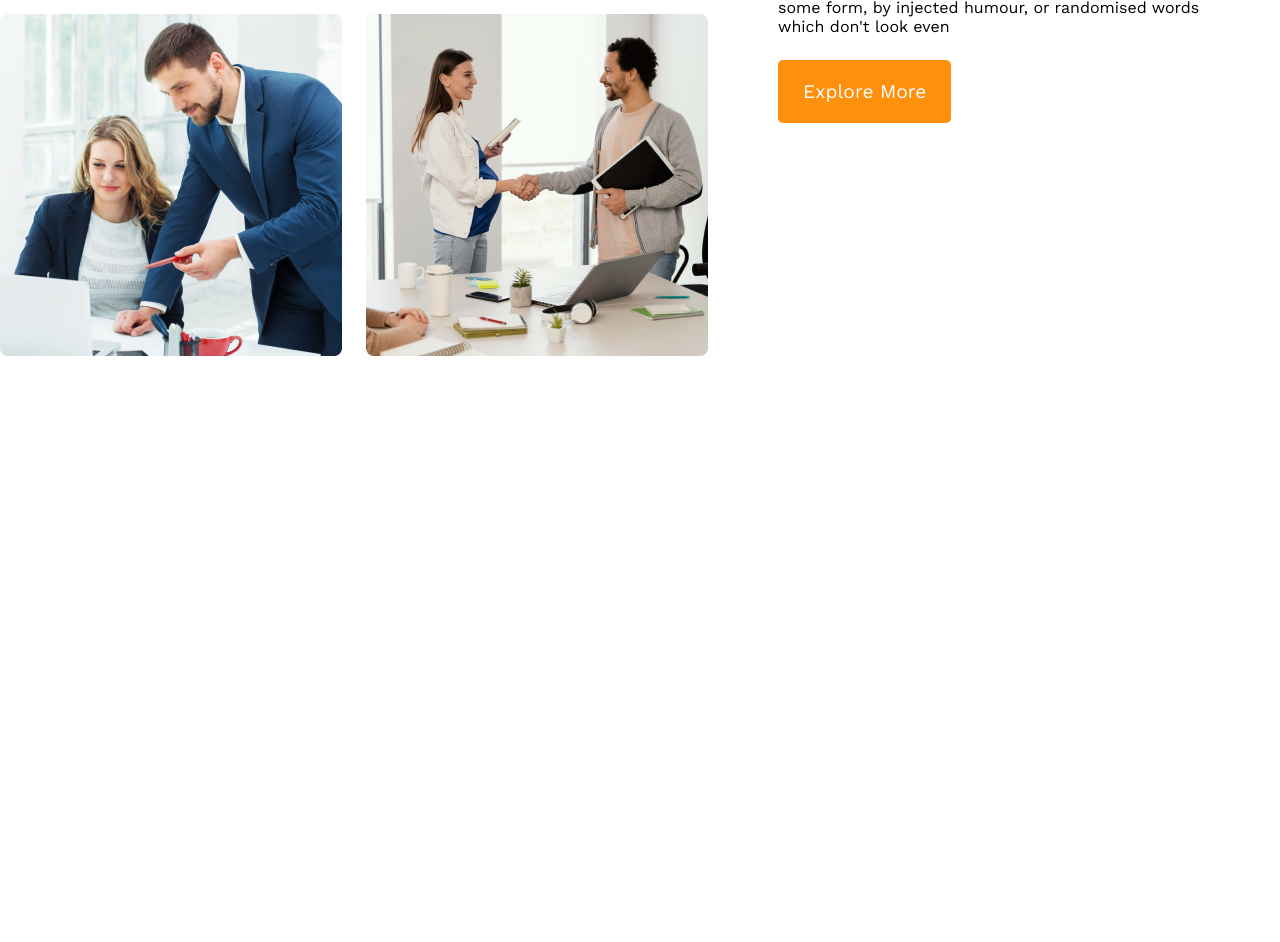
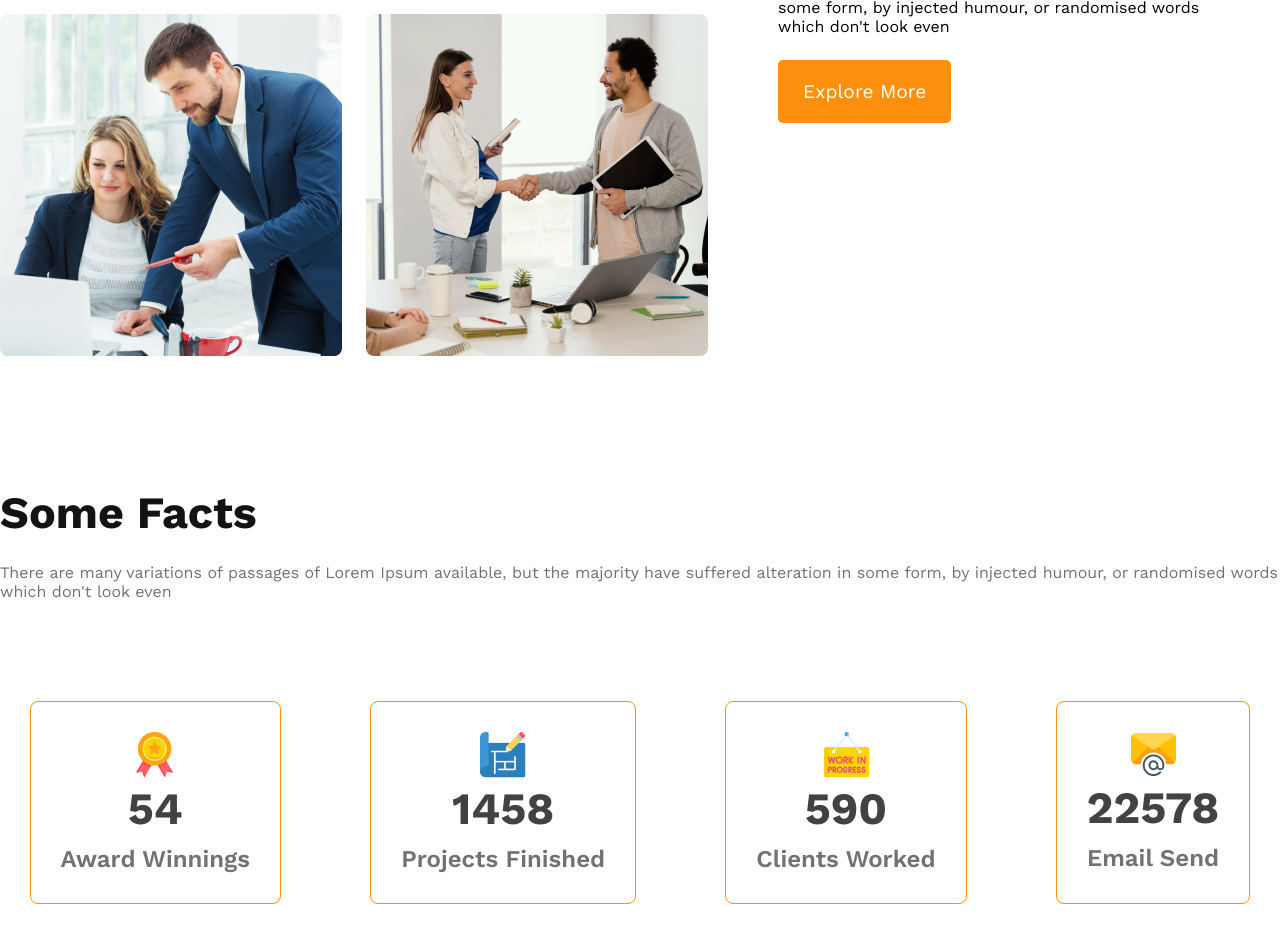
Before and after one commit to Jahangir506/g3-architects-website, a plain HTML site: page index.html in a window 1280 px wide. Shown: the part 1479-2421 px from the top of the page. Before the commit the page ends 1905 px from the top, so only its background shows below. Drawn offline with nearby package versions, Linux system fonts and the light colour scheme.

Commit message:
facts section finished

```diff
--- a/index.html
+++ b/index.html
@@ -10,7 +10,7 @@
   <body>
     <header>
       <nav>
-        <h1 class="nav-title">G3 Architects</h1>
+        <h1 class="section-title">G3 Architects</h1>
         <ul>
           <li><a href="http://" target="_blank">Home</a></li>
           <li><a href="http://" target="_blank">About</a></li>
@@ -54,6 +54,41 @@
           <button class="btn-primary">Explore More</button>
         </div>
       </section>
+
+      <!-- facts section  -->
+      <section class="facts">
+        <h1 class="section-title">Some Facts</h1>
+        <p class="facts-description text-light-gray">
+          There are many variations of passages of Lorem Ipsum available, but
+          the majority have suffered alteration in some form, by injected
+          humour, or randomised words which don't look even
+        </p>
+        <div class="facts-card-container">
+          <div class="card">
+            <img src="/images/icons/ribon.png" alt="" />
+            <h2 class="cards-stats">54</h2>
+            <p class="card-title text-light-gray">Award Winnings</p>
+          </div>
+          <div class="card">
+            <img src="images/icons/projects.png" alt="" />
+            <h2 class="cards-stats">1458</h2>
+            <p class="card-title text-light-gray">Projects Finished</p>
+          </div>
+          <div class="card">
+            <img src="images/icons/customers.png" alt="" />
+            <h2 class="cards-stats">590</h2>
+            <p class="card-title text-light-gray">Clients Worked</p>
+          </div>
+          <div class="card">
+            <img src="images/icons/email.png" alt="" />
+            <h2 class="cards-stats">22578</h2>
+            <p class="card-title text-light-gray">Email Send</p>
+          </div>
+        </div>
+      </section>
+
+      <!-- sponsors section  -->
+      <section></section>
     </main>
   </body>
 </html>
--- a/styles/architects.css
+++ b/styles/architects.css
@@ -2,6 +2,14 @@
 @import url("https://fonts.googleapis.com/css2?family=Work+Sans:wght@400;500;600;700&display=swap");
 
 /* shared styles  */
+* {
+  margin: 0;
+  padding: 0;
+  font-family: "Work Sans", sans-serif;
+}
+.text-light-gray {
+  color: #727272;
+}
 .btn-primary {
   background-color: #ff900e;
   border-radius: 5px;
@@ -15,10 +23,10 @@
 .btn-primary:hover {
   background-color: #ff5202;
 }
-* {
-  margin: 0;
-  padding: 0;
-  font-family: "Work Sans", sans-serif;
+.section-title {
+  color: #131313;
+  font-weight: 700;
+  font-size: 2.8rem;
 }
 
 /* header styles  */
@@ -31,11 +39,7 @@ nav {
   justify-content: space-between;
   align-items: center;
 }
-.nav-title {
-  color: #131313;
-  font-weight: 700;
-  font-size: 2.8rem;
-}
+
 nav > ul {
   display: flex;
 }
@@ -108,12 +112,43 @@ main {
   font-weight: 700;
 }
 
+/* facts section styles  */
+.facts {
+  margin: 130px 0;
+}
+.facts-card-container {
+  display: flex;
+  justify-content: space-around;
+  gap: 30px;
+}
+.facts-card-container .card {
+  border-radius: 8px;
+  border: 1px solid #ff900e;
+  text-align: center;
+  padding: 30px;
+}
+.facts-card-container .card-title {
+  font-weight: 600;
+  font-size: 1.5rem;
+  margin-top: 5px;
+}
+.facts-description {
+  margin-top: 24px;
+  margin-bottom: 100px;
+}
+.facts-card-container .cards-stats {
+  font-size: 2.8rem;
+  color: #424242;
+  margin-bottom: 10px;
+}
+
 /* responsive media queries  */
 @media screen and (max-width: 576px) {
   header {
     padding: 20px;
   }
-  nav {
+  nav,
+  .facts-card-container {
     flex-direction: column;
   }
   .teams-container {
@@ -121,6 +156,14 @@ main {
   }
   .team-img-container {
     grid-template-columns: 1fr;
+  }
+  .teams-content,
+  .facts-card-container,
+  .section-title,
+  .facts-description {
+    padding-left: 20px;
+    padding-right: 20px;
+    text-align: center;
   }
 }
 
@@ -133,9 +176,11 @@ main {
   .teams-container {
     flex-direction: column;
   }
-  .teams-content {
+  .teams-content,
+  .facts-card-container {
     padding-left: 20px;
     padding-right: 20px;
     text-align: center;
+    margin-top: 50px;
   }
 }
```
